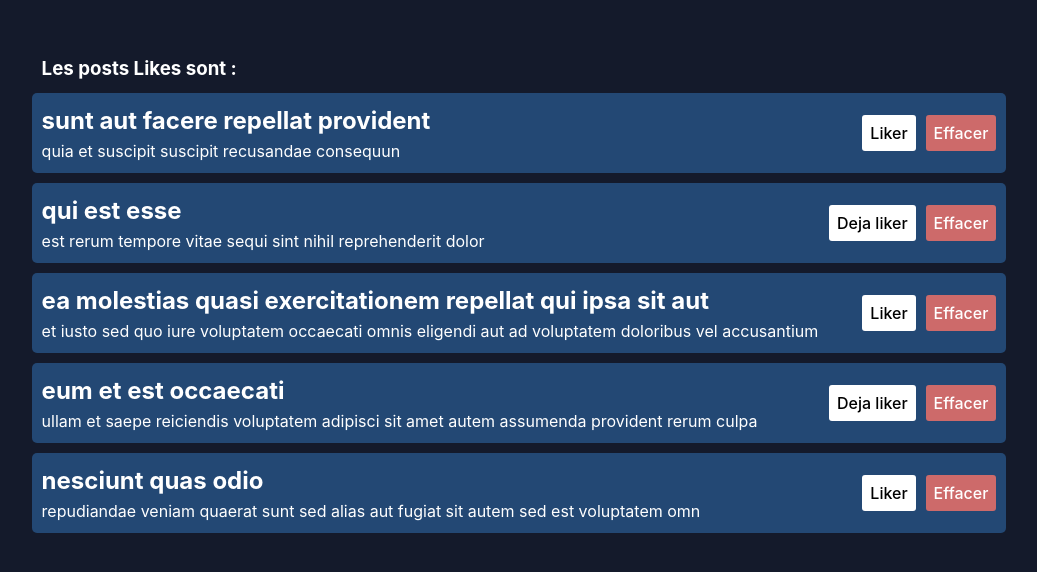
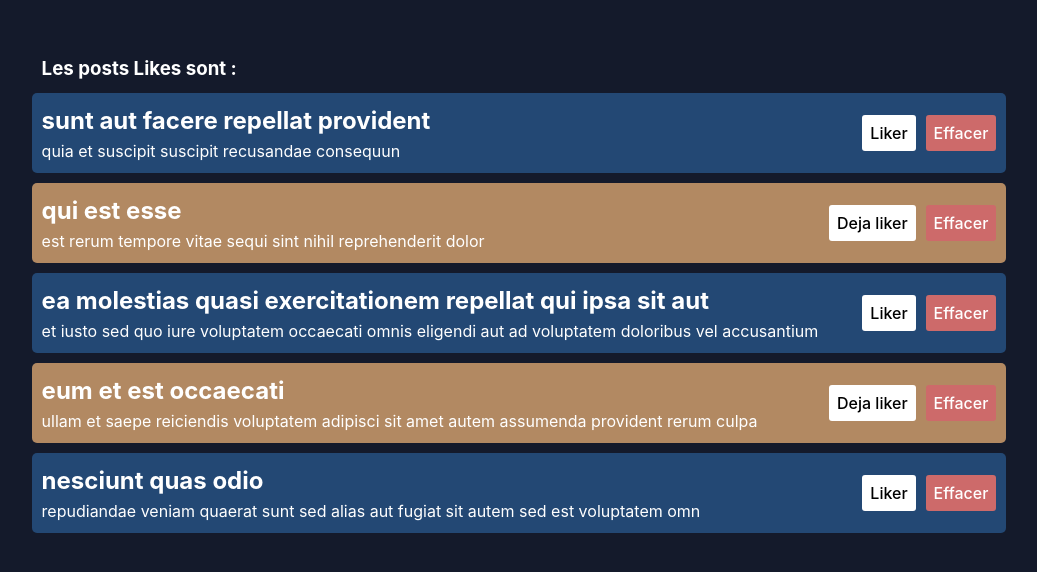
Before and after one commit to vanparfait/MiniBlog-react, a React (Vite) app: page / in a window 1280 px wide. Shown: the part 106-678 px from the top of the page, without its empty margins (121-1158 px from the left). Built offline with nearby package versions, Linux system fonts and the light colour scheme.

Commit message:
gestion du Like et du dejaLike

```diff
--- a/src/composants/Post.jsx
+++ b/src/composants/Post.jsx
@@ -3,7 +3,7 @@
 
 const Post = ({ post, likePost }) => {
   return (
-    <div className="post">
+    <div className={post.like ? "post active" : "post"}>
       <div>
         <h2>{post.title}</h2>
         <p>{post.body}</p>
```
